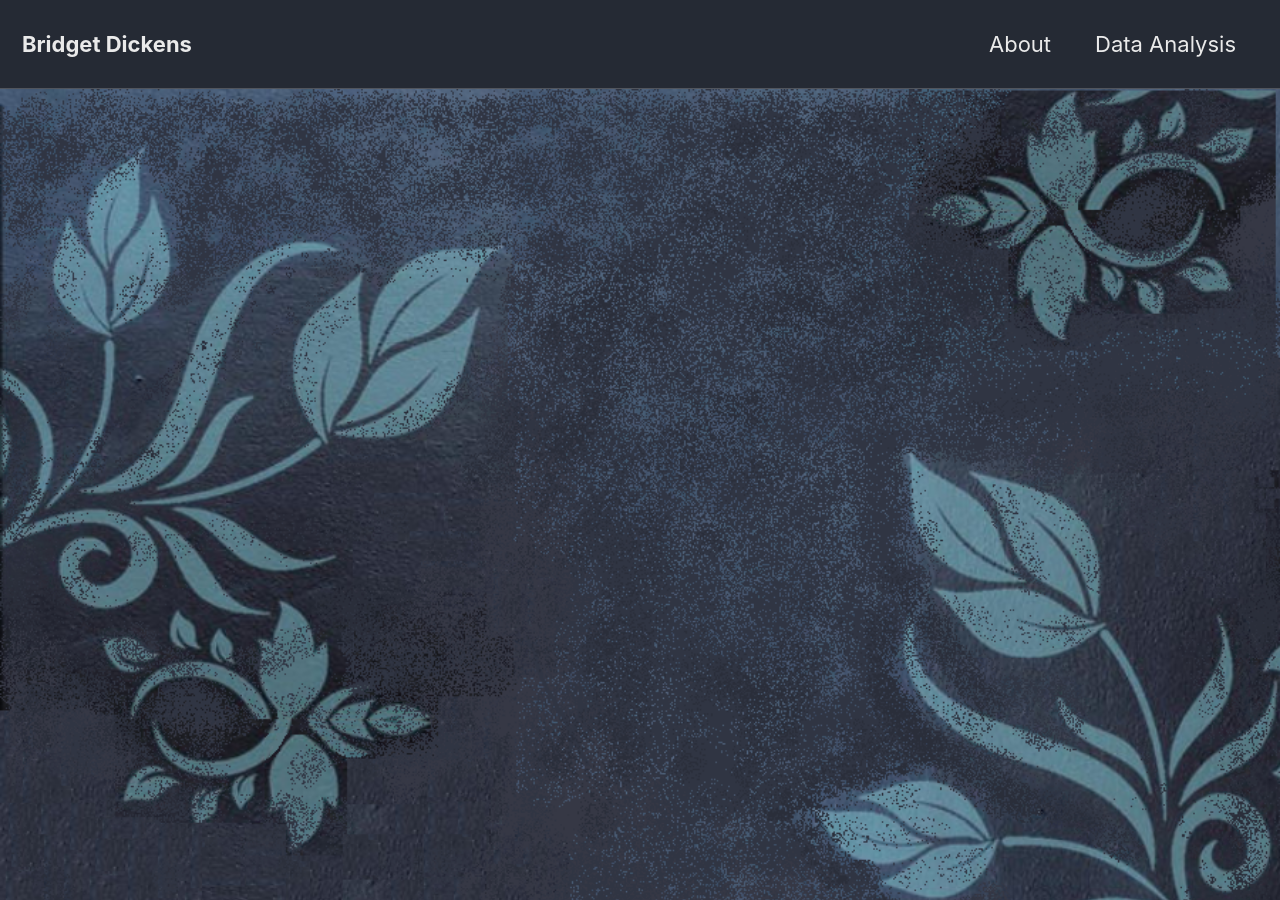
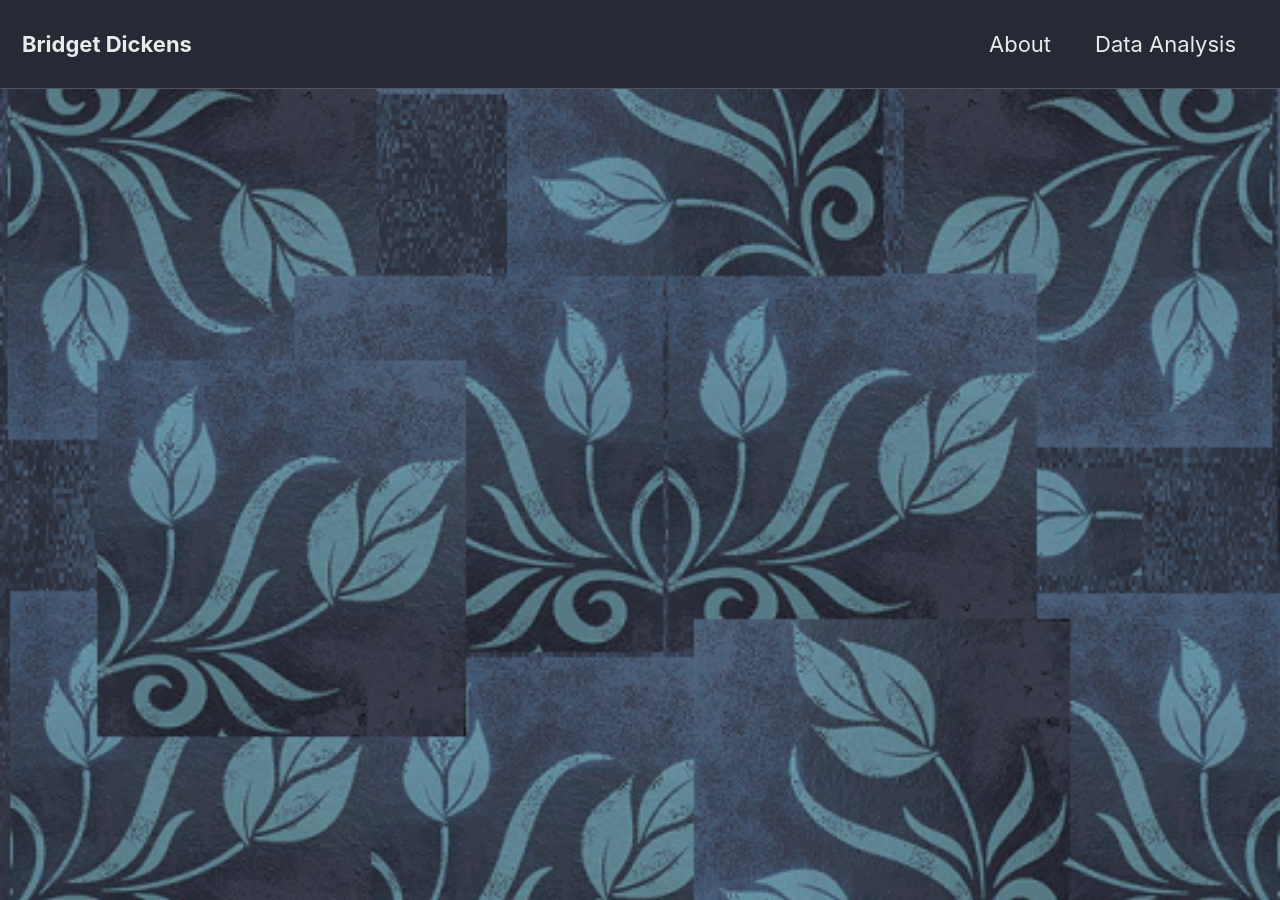
Before and after one commit to badickens/badickens.github.io, a Jekyll site: the page built from index.html, in a window 1280 px wide and 900 px high. Built offline with Jekyll 4.4.1, drawn with Linux system fonts in a browser that asks for light colours; cached includes are drawn as plain includes; nearby versions of some CDN libraries; the list of posts is cut into pages by our own code.

Commit message:
Added images and updated home image

```diff
--- a/index.html
+++ b/index.html
@@ -2,5 +2,5 @@
 layout: home
 author_profile: true
 header:
-  image: "/images/pattern_bg.PNG"
+  image: "/images/pattern_bg_4.PNG"
 ---
```
Also changed, not shown: images/ocelot.PNG (added), images/pattern_bg_4.png (added).
